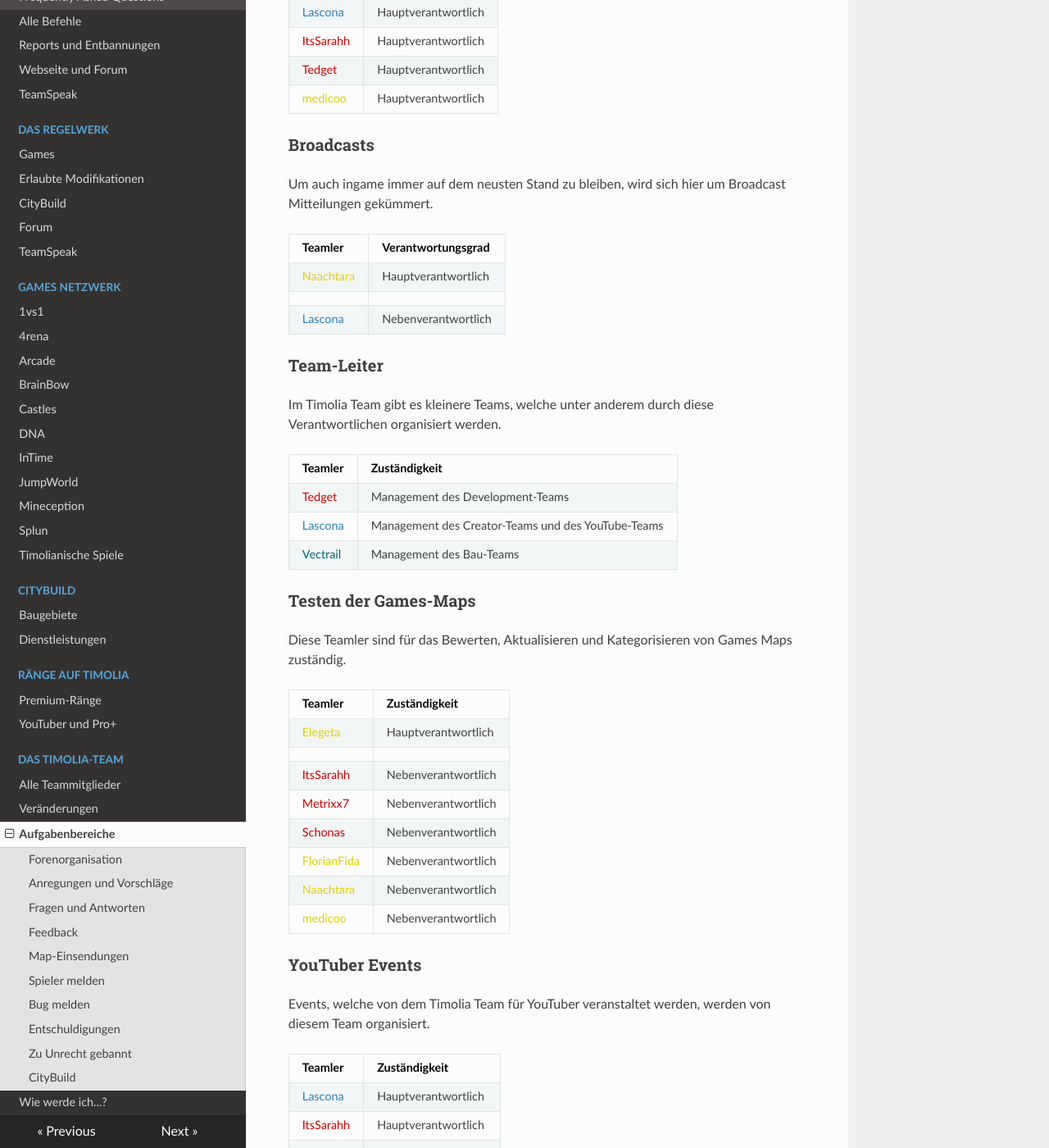
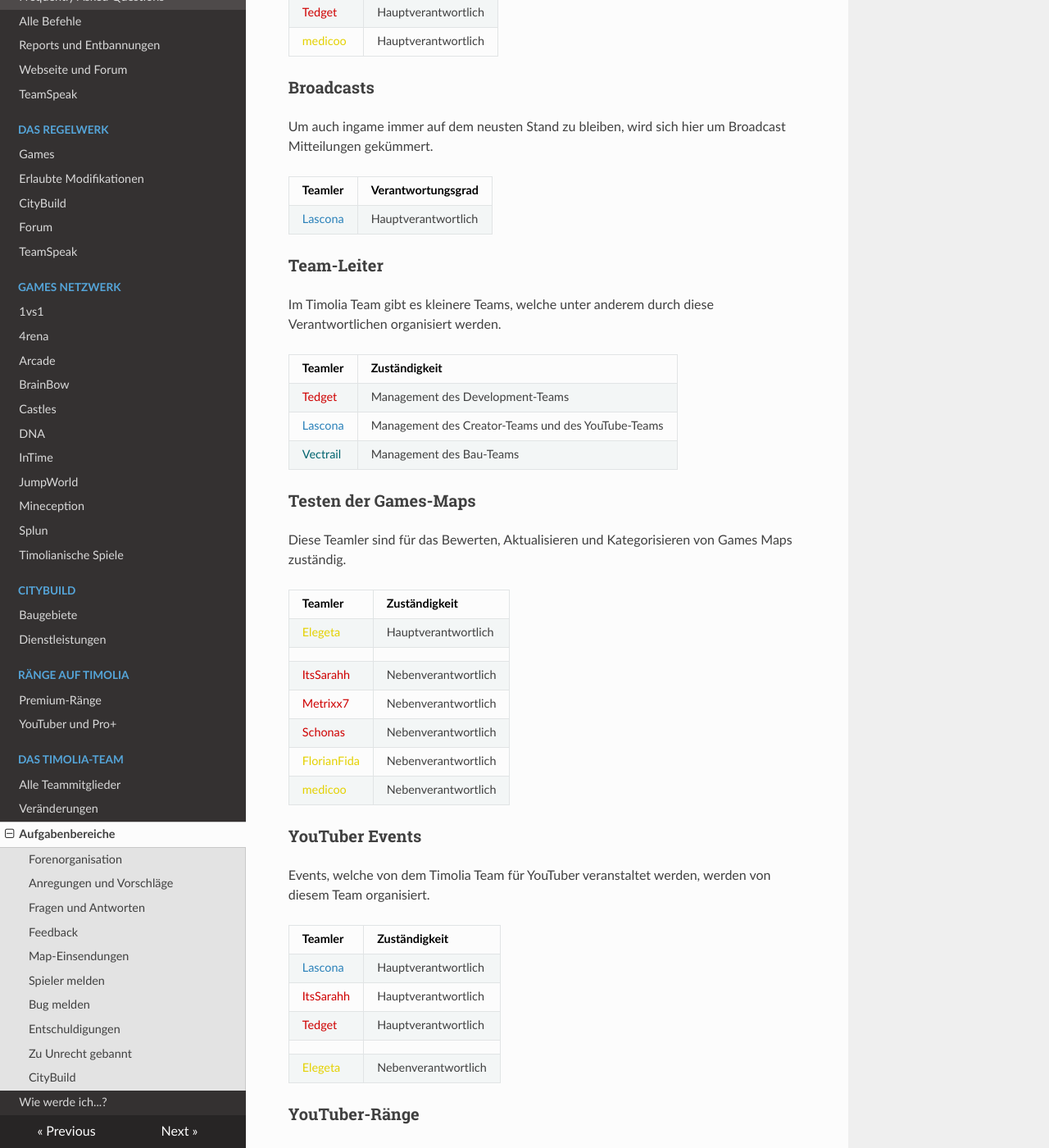
Before and after one commit to TimoliaDE/HowTo, an MkDocs documentation site: the page built from docs/team/responsibilities.md, in a window 1280 px wide and 1400 px high, scrolled down 5028 px. Shown: the whole window at 82% size. Built offline with MkDocs 1.6.1, drawn with Linux system fonts in a browser that asks for light colours; nearby versions of some CDN libraries; old or Windows-style settings are respelled for this version of MkDocs; some of the changed text lies outside the part shown.

Commit message:
Update responsibilities.md

```diff
--- a/docs/team/responsibilities.md
+++ b/docs/team/responsibilities.md
@@ -71,7 +71,6 @@ Die Verantwortlichen für die Forenorganisation kümmern sich sowohl um den Aufb
 | | |
 |<span style="color:#E4D100">Aenzo</span> | Nebenverantwortlich |
 |<span style="color:#E4D100">Elegeta</span> | Nebenverantwortlich |
-|<span style="color:#E4D100">Naachtara</span> | Nebenverantwortlich |
 |<span style="color:#E4D100">xTessia</span> | Nebenverantwortlich |
 
 ### **Zu Unrecht gebannt**
@@ -142,7 +141,6 @@ Für einen ständigen Support und Content auf Twitter und anderen sozialen Medie
 |<span style="color:#CF0101">ItsSarahh</span> | Twitter NV|
 |<span style="color:#007812">tr7zw</span> | Twitter NV |
 |<span style="color:#E4D100">Chrissi1505</span> | Twitter NV |
-|<span style="color:#E4D100">Naachtara</span> | Twitter NV |
 |<span style="color:#E4D100">xTessia</span> | Twitter NV |
 |<span style="color:#00646F">JukPlays</span> | Bauteam-Twitter HV |
 |<span style="color:#00646F">xnulix</span> | Bauteam-Twitter NV |
@@ -175,9 +173,7 @@ Um auch ingame immer auf dem neusten Stand zu bleiben, wird sich hier um Broadca
 
 | Teamler | Verantwortungsgrad |
 | ------ | ------ |
-|<span style="color:#E4D100">Naachtara</span> | Hauptverantwortlich |
-| | |
-|<span style="color:#2980b9">Lascona</span> | Nebenverantwortlich |
+|<span style="color:#2980b9">Lascona</span> | Hauptverantwortlich |
 
 
 ### **Team-Leiter**
@@ -200,7 +196,6 @@ Diese Teamler sind für das Bewerten, Aktualisieren und Kategorisieren von Games
 |<span style="color:#CF0101">Metrixx7</span> | Nebenverantwortlich |
 |<span style="color:#CF0101">Schonas</span> | Nebenverantwortlich |
 |<span style="color:#E4D100">FlorianFida</span> | Nebenverantwortlich |
-|<span style="color:#E4D100">Naachtara</span> | Nebenverantwortlich |
 |<span style="color:#E4D100">medicoo</span> | Nebenverantwortlich |
 
 ### **YouTuber Events**
```
